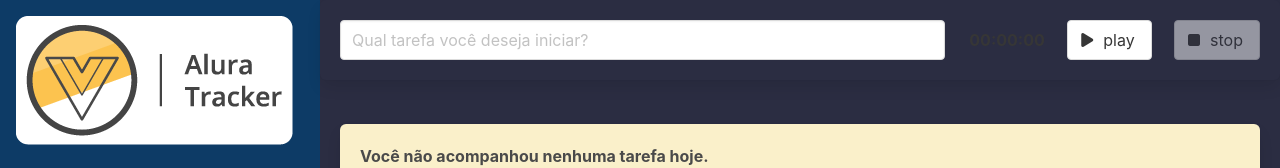
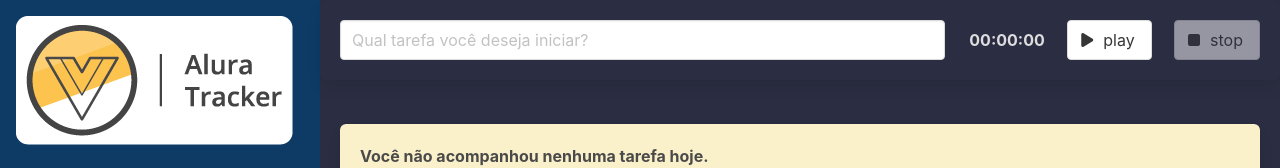
Before and after one commit to andre-felipe-os/vue-formacao-alura, a Vue app: page / in a window 1280 px wide. Shown: the top 168 px of the page. Built offline with nearby package versions, Linux system fonts and the light colour scheme.

Commit message:
feat(tema-escuro): ativa cores temáticas no mostrador do Cronômetro

```diff
--- a/src/components/Cronometro.vue
+++ b/src/components/Cronometro.vue
@@ -1,6 +1,6 @@
 <template>
   <section>
-    <strong>{{ tempoDecorrido }}</strong>
+    <strong class="display">{{ tempoDecorrido }}</strong>
   </section>
 </template>
 
@@ -24,3 +24,9 @@
     }
   })
 </script>
+
+<style>
+  .display {
+    color: var(--texto-primario);
+  }
+</style>
```
